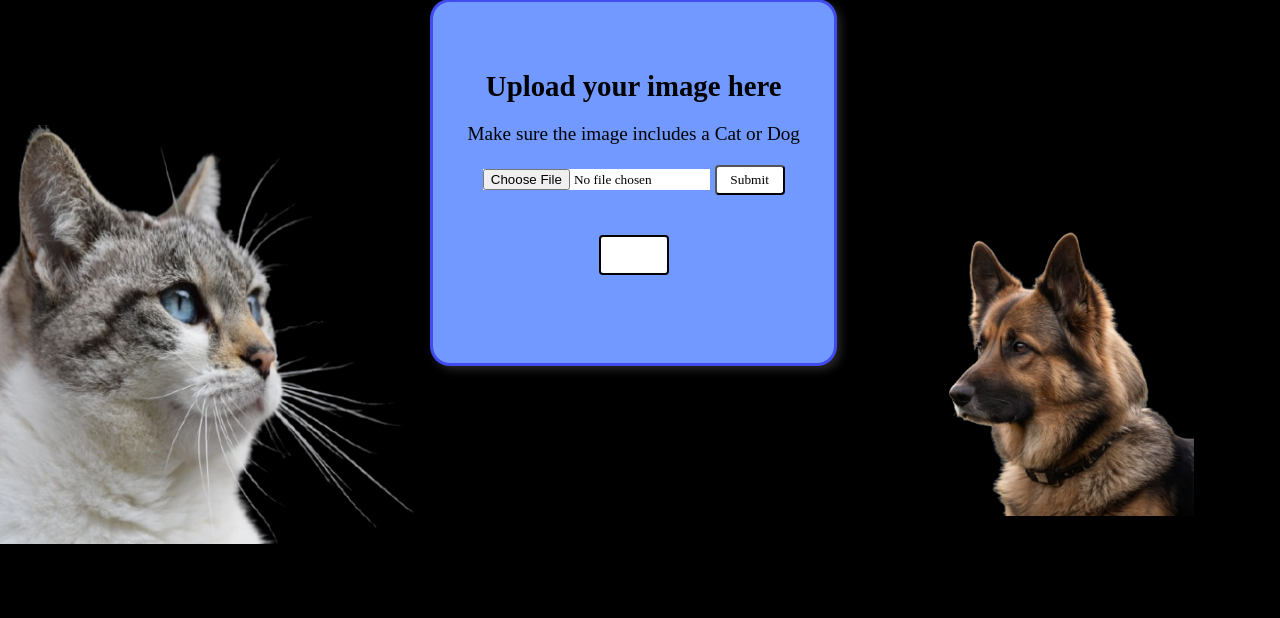
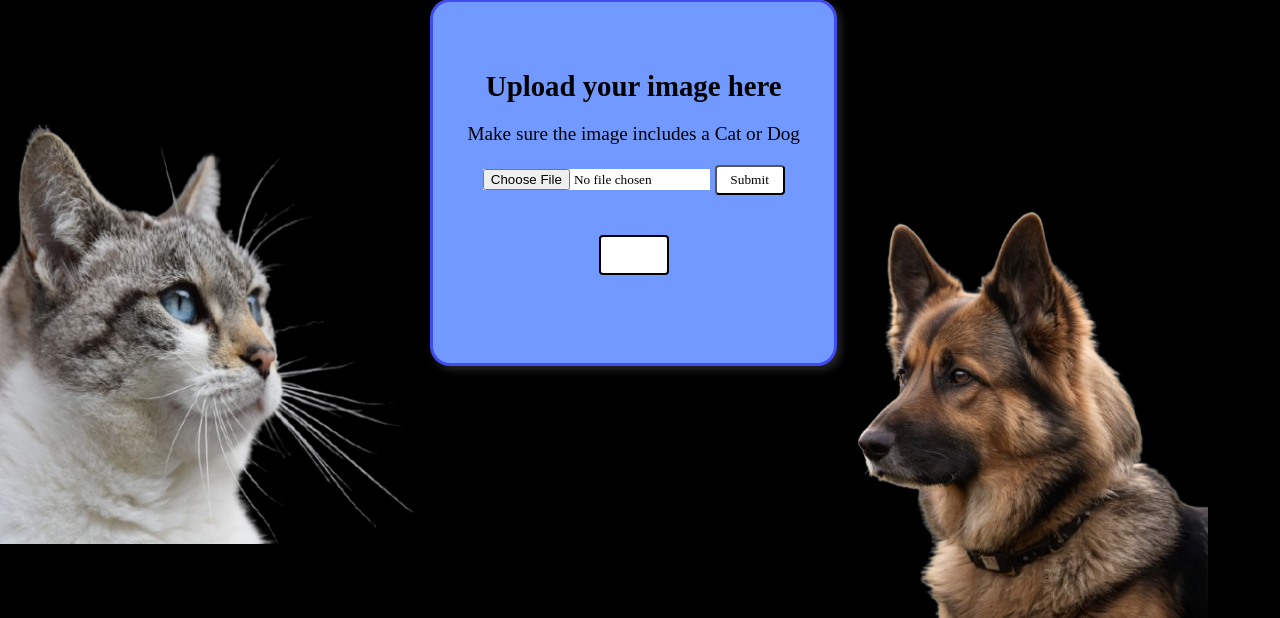
Before and after one commit to sanatNaik/catVSdog_backend, a Flask app: page / in a window 1280 px wide. Shown: the part 182-800 px from the top of the page. Run offline with Flask 3, Linux system fonts and the light colour scheme; some web fonts are replaced.

Commit message:
updated styles.css

```diff
--- a/static/style.css
+++ b/static/style.css
@@ -66,7 +66,7 @@ html,body{
     grid-column-end: 5;
     grid-row-start: 2;
     grid-row-end:5;
-
+    z-index: 1;
     border-radius: 20px;
     border: 3px rgba(41, 38, 233, 0.667) solid;
     box-shadow: 4px 4px 8px rgba(195, 183, 183, 0.2);
@@ -97,18 +97,21 @@ html,body{
 .right-block{
     display: flex;
     justify-content: flex-end   ;
-    overflow: hidden;
+    align-items: flex-end;
     /* flex-flow: wra; */
     grid-column-start: 5;
     grid-column-end: 7;
     grid-row-start: 3;
     grid-row-end:7;
+    padding: 0;
+    margin: 0;
+    z-index: 0;
 }
 .right-block img{
-    max-width: 100%;
-    max-height: 100%;
-    object-fit: contain;
-    overflow: hidden;
+    max-height: 90%;
+    width: auto;
+    object-fit: cover;
+    /* overflow: hidden; */
 }
 /* .bottom-block{
     grid-column-start:1;
```
